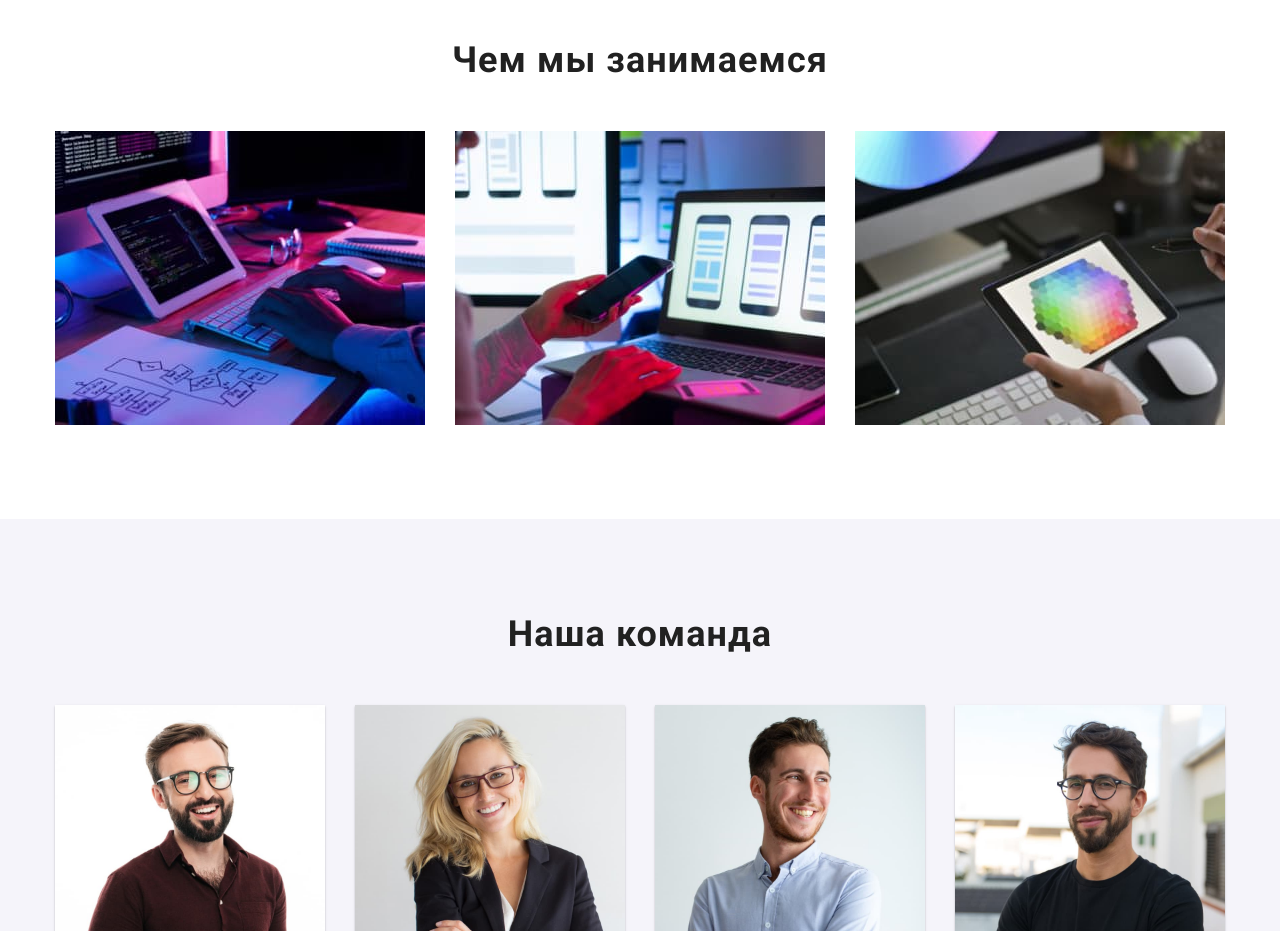
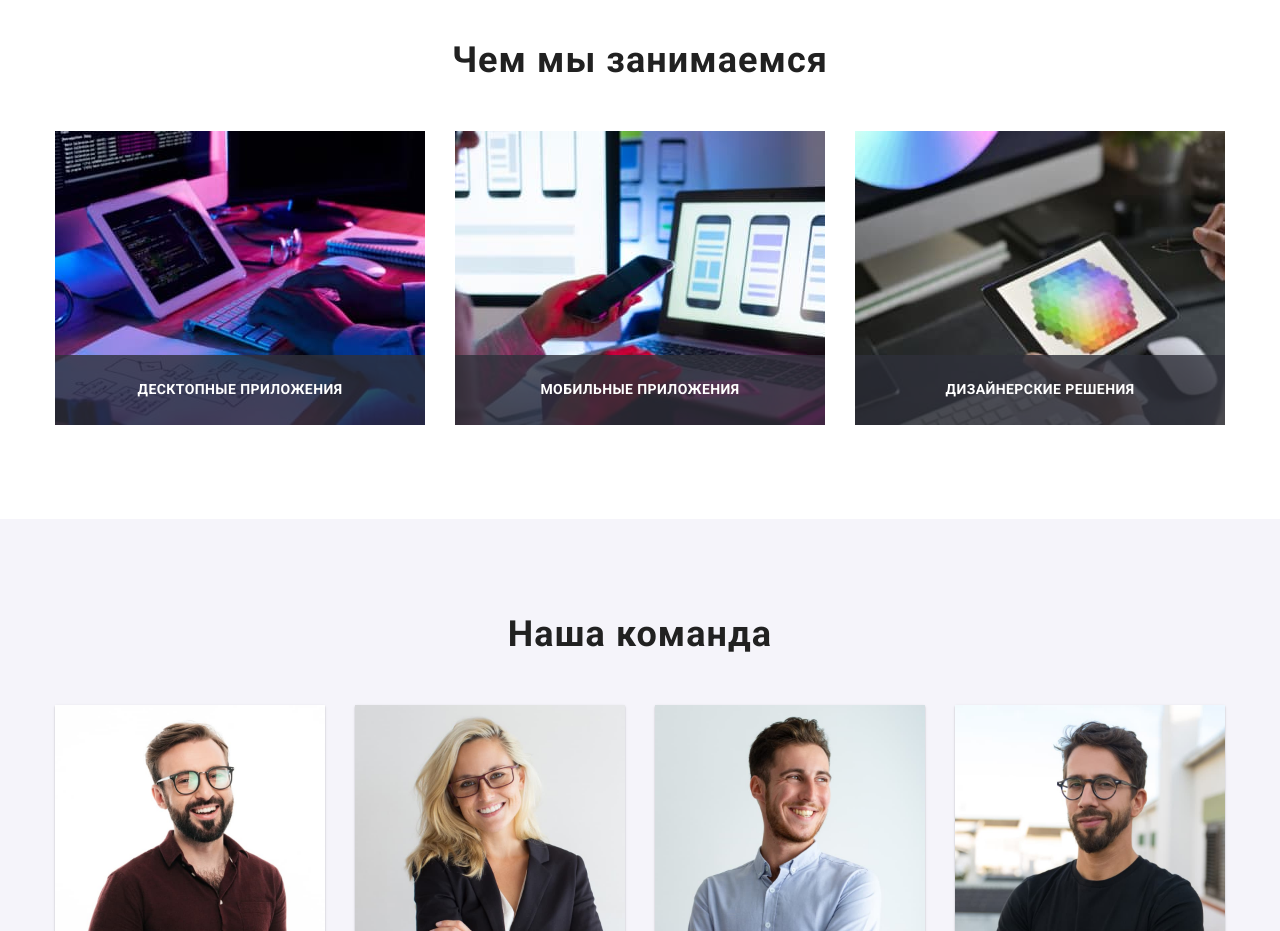
Before and after one commit to OleksiiKorotysh/goit-markup-hw-05, a plain HTML site: page index.html in a window 1280 px wide. Shown: the part 1080-2011 px from the top of the page. Drawn offline with nearby package versions, Linux system fonts and the light colour scheme.

Commit message:
Правки

```diff
--- a/css/style.css
+++ b/css/style.css
@@ -278,6 +278,29 @@ box-shadow: 0px 4px 4px rgba(0, 0, 0, 0.15);
 }
 .about-img:not(:last-child) {
   margin-right: 30px;
+}
+.about-img {
+  position: relative;
+  display: flex;
+}
+.about-cads {
+  position: absolute;
+  bottom: 0;
+  left: 0;
+  width: 100%;
+  height: 70px;
+  background: rgba(47, 48, 58, 0.8);
+  display: flex;
+  align-items: center;
+  justify-content: center;
+  }
+.about-text {
+  font-weight: 700;
+  font-size: 14px;
+  line-height: 1.14;
+  letter-spacing: 0.03em;
+  text-transform: uppercase;
+  color: #FFFFFF;
 }
 
 /* Section Team */
--- a/index.html
+++ b/index.html
@@ -113,9 +113,25 @@
                 <div class="container">
                     <h2 class="about-title">Чем мы занимаемся</h2>
                     <ul class="about-list">
-                        <li class="about-img"><img src="./img/main-page/box1.jpg" alt="Десктопные приложения" width="370" height="294"></li>
-                        <li class="about-img"><img src="./img/main-page/box2.jpg" alt="Мобильные приложения" width="370" height="294"></li>
-                        <li class="about-img"><img src="./img/main-page/box3.jpg" alt="Дизайнерские решения" width="370" height="294"></li>
+                        <li class="about-img">
+                            <img src="./img/main-page/box1.jpg" alt="Десктопные приложения" width="370" height="294">
+                            <div class="about-cads">
+                                <p class="about-text">Десктопные приложения</p>
+                            </div>
+                        </li>
+                        <li class="about-img">
+                            <img src="./img/main-page/box2.jpg" alt="Мобильные приложения" width="370" height="294">
+                            <div class="about-cads">
+                                <p class="about-text">Мобильные приложения</p>
+                            </div>
+                        </li>
+                        <li class="about-img">
+                            <img src="./img/main-page/box3.jpg" alt="Дизайнерские решения" width="370" height="294">
+                            <div class="about-cads">
+                                <p class="about-text">Дизайнерские решения</p>
+                            </div>
+
+                        </li>
                     </ul>
                 </div>
             </section>
```
Also changed, not shown: portfolio.html (+1 -1 lines).
